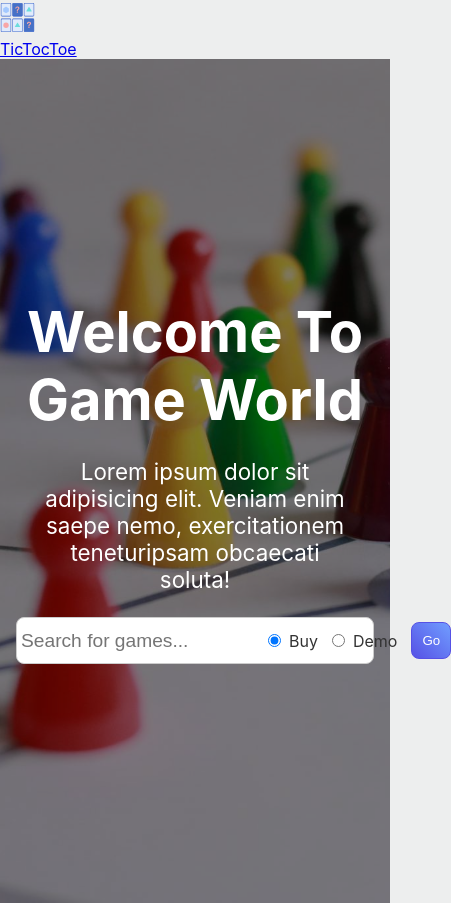
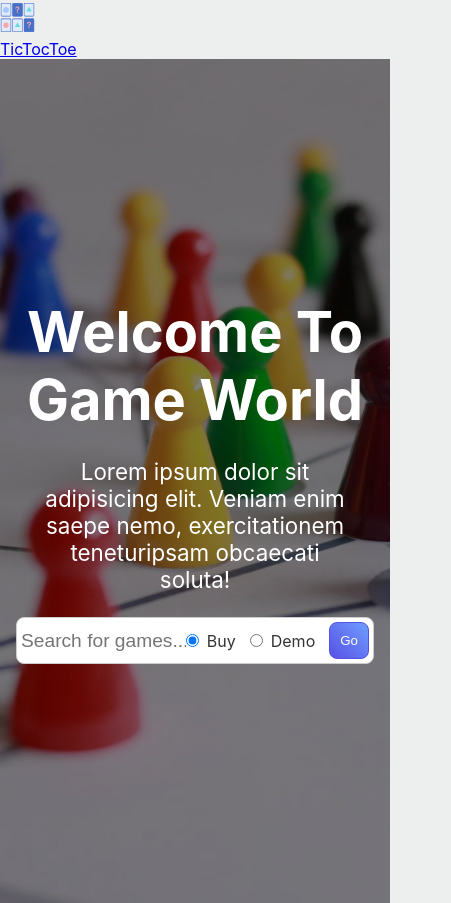
Before and after one commit to Sandreass/React-Game, a React (Vite) app: page / in a window 390 px wide. Shown: the whole page, 451 px wide, since content can reach past the window. Built offline with nearby package versions, Linux system fonts and the light colour scheme.

Commit message:
adding homepage media style

```diff
--- a/src/pages/homepage/HomePage.module.css
+++ b/src/pages/homepage/HomePage.module.css
@@ -78,3 +78,17 @@
     border-radius: 8px;
     cursor: pointer;
   }
+
+  @media screen and (max-width: 940px) {
+    .hero {
+        height: 70vh;
+    }
+
+    .hero h1 {
+        font-size: 2.5rem;
+    }
+
+    .search input[type=text] {
+        width: 100%;
+    }
+  }
```
